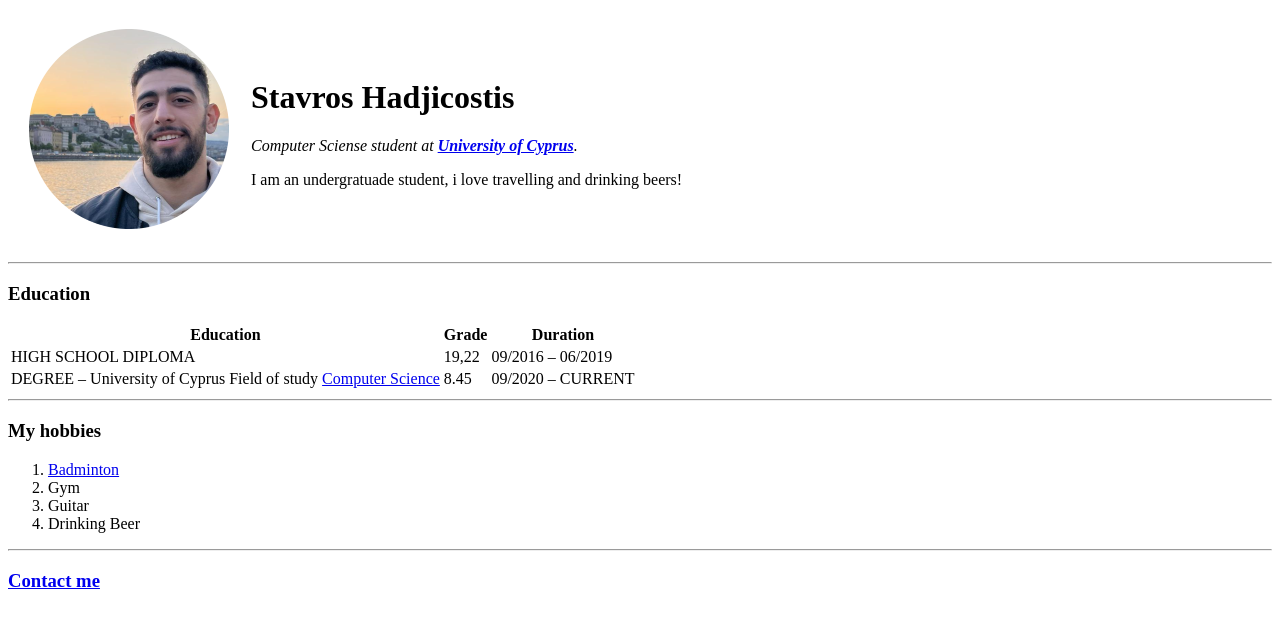
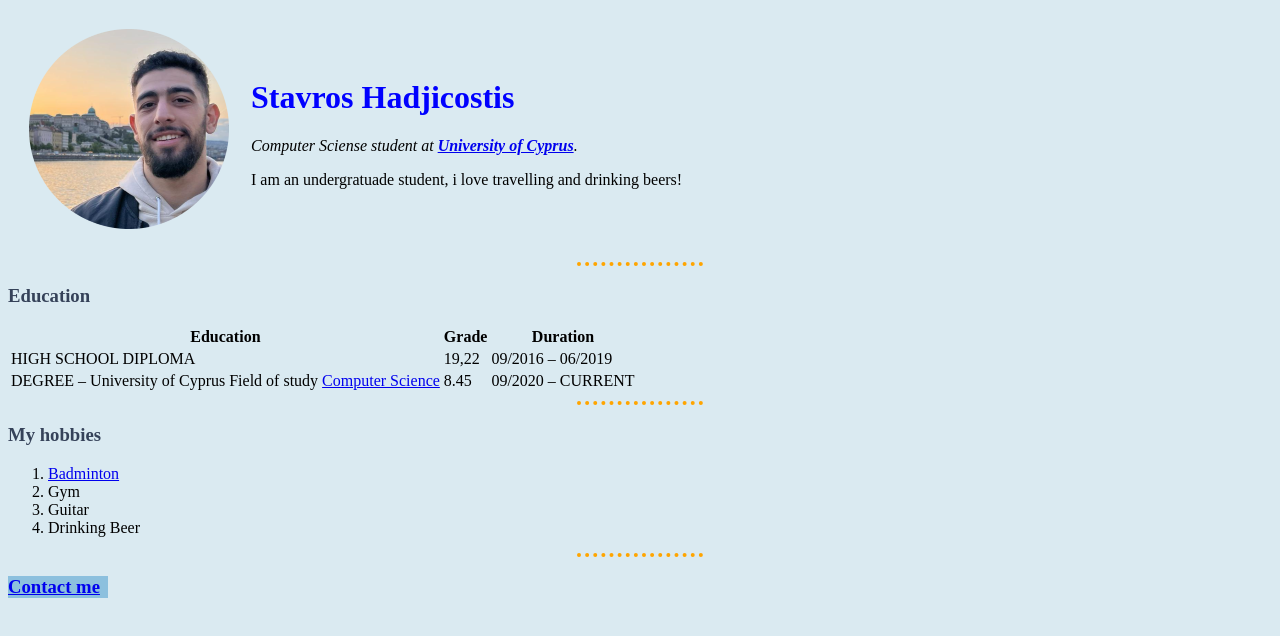
Before and after one commit to StavrosHadji/CV, a plain HTML site: page index.html in a window 1280 px wide. Drawn offline with Linux system fonts and the light colour scheme.

Commit message:
Added css to my website

```diff
--- /dev/null
+++ b/css/styles.css
@@ -0,0 +1,29 @@
+body {
+  background-color: #DAEAF1;
+}
+
+hr{
+  border-style: dotted none none;
+  border-color: orange;
+  border-width: 4px;
+  width: 10%;
+}
+
+h1{
+color: blue;
+}
+
+h3{
+color: #354259;
+}
+
+/***************class selector***************/
+
+.contact{
+  background-color: #8CC0DE;
+  width: 100px;
+}
+
+.contact:hover{
+  background-color: gold;
+}
--- a/index.html
+++ b/index.html
@@ -5,6 +5,8 @@
   <meta charset="utf-8">
   <meta name="description" content='Stavros Hadjicostis Personal Site' />
   <title>👤Stavros Hadjicostis</title>
+  <link rel="stylesheet" href="css/styles.css">
+
 </head>
 
 <body>
@@ -50,7 +52,7 @@
     <li>Drinking Beer</li>
   </ol>
   <hr>
-  <h3><a href="contactme.html">Contact me</a> </h3>
+  <h3 class="contact"><a  href="contactme.html">Contact me</a> </h3>
 </body>
 
 </html>
```
Also changed, not shown: contactme.html (+1 -0 lines).
